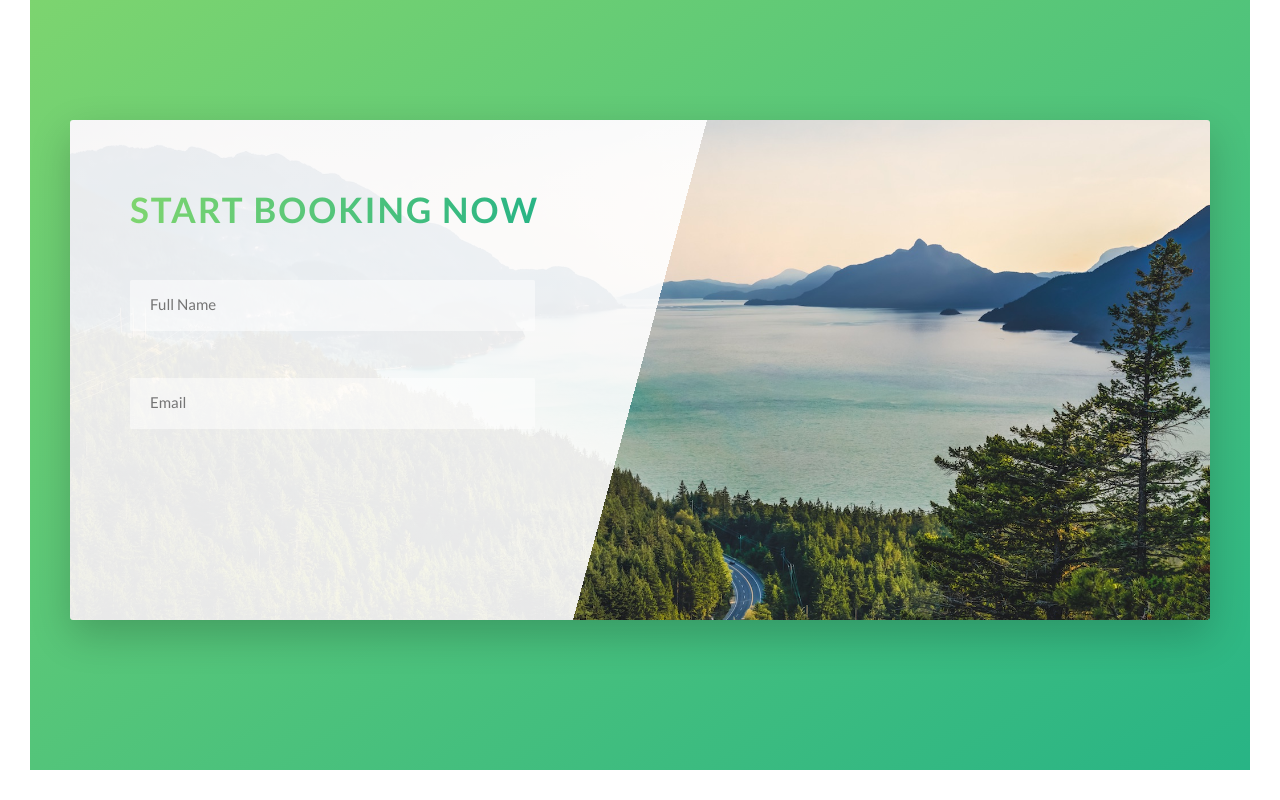
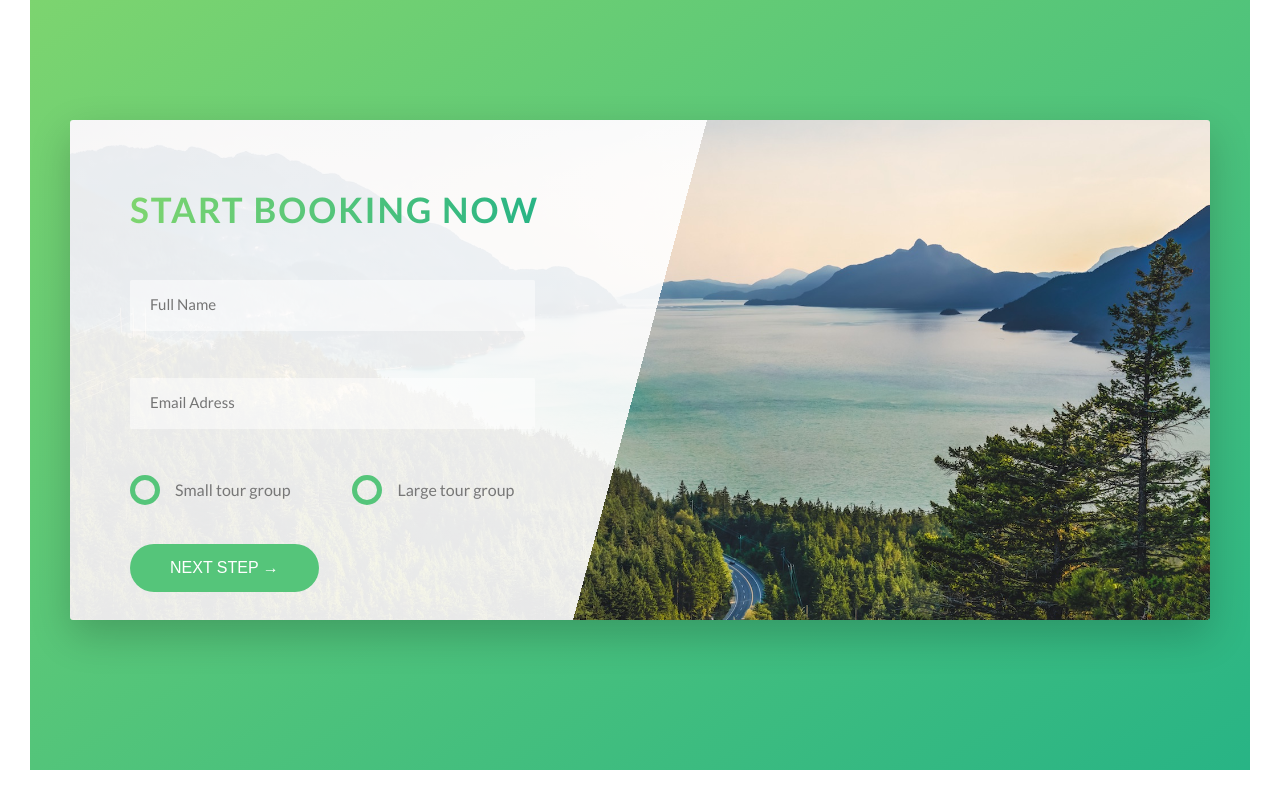
Before and after one commit to DevQNguyen/natour-css-jonas, a website: page index.html in a window 1280 px wide. Shown: the part 4453-5253 px from the top of the page. Drawn offline with Linux system fonts and the light colour scheme.

Commit message:
Completed #47, custom radio buttons, submit button

```diff
--- a/index.html
+++ b/index.html
@@ -287,17 +287,41 @@
                             </div>
                             <div class="form__group">
                                 <input type="text" class="form__input" placeholder="Full Name" id="name" required>
-                                <label for="name" class="form__label">Full name</label>
+                                <label for="name" class="form__label">Full Name</label>
                             </div>
                             <div class="form__group">
-                                <input type="email" class="form__input" placeholder="Email" id="email" required>
-                                <label for="email" class="form__label">Email address</label>
+                                <input type="email" class="form__input" placeholder="Email Adress" id="email" required>
+                                <label for="email" class="form__label">Email Address</label>
                             </div>
+
+                            <div class="form__group u-margin-bottom-med">
+                                <div class="form__radio-group">
+                                    <input type="radio" class="form__radio-input" id="small" name="size">
+                                    <label for="small" class="form__radio-label">
+                                        <span class="form__radio-button"></span>
+                                        Small tour group
+                                    </label>
+                                </div>
+                                <div class="form__radio-group">
+                                    <input type="radio" class="form__radio-input" id="large" name="size">
+                                    <label for="large" class="form__radio-label">
+                                        <span class="form__radio-button"></span>
+                                        Large tour group
+                                    </label>
+                                </div>
+                            </div>
+
+                            <div class="form__group">
+                                <button class="btn btn--green">Next step &rarr;</button>
+                            </div>
+
                         </form>
                     </div>
                 </div>
             </div>
         </section>
+
+
 
 
     </main>
--- a/sass/base/_utilities.scss
+++ b/sass/base/_utilities.scss
@@ -1,8 +1,8 @@
-.u-center-text {text-align: center;}
+.u-center-text {text-align: center !important;}
 
-.u-margin-bottom-small {margin-bottom: 1.5rem;}
-.u-margin-bottom-med {margin-bottom: 4rem;}
-.u-margin-bottom-big {margin-bottom: 8rem;}
+.u-margin-bottom-small {margin-bottom: 1.5rem !important;}
+.u-margin-bottom-med {margin-bottom: 4rem !important;}
+.u-margin-bottom-big {margin-bottom: 8rem !important;}
 
-.u-margin-top-big {margin-top: 8rem;}
-.u-margin-top-huge {margin-top: 10rem;}
+.u-margin-top-big {margin-top: 8rem !important;}
+.u-margin-top-huge {margin-top: 10rem !important;}
--- a/sass/components/_button.scss
+++ b/sass/components/_button.scss
@@ -1,4 +1,5 @@
 .btn {
+  &,
   &:link,
   &:visited {
     text-transform: uppercase;
@@ -9,6 +10,10 @@
     transition: all .2s;
     position: relative;
     font-size: $default-font-size;
+
+    // Change for <button> element
+    border: none;
+    cursor: pointer;
   }
 
   &:hover {
@@ -22,7 +27,9 @@
   }
 
   /*---Related to initial :link state---*/
-  &:active {
+  &:active,
+  &:focus {
+    outline: none;
     transform: translateY(-1px);
     box-shadow: 0 .5rem 1rem rgba($color-black, 0.2);
   }
--- a/sass/components/_form.scss
+++ b/sass/components/_form.scss
@@ -14,6 +14,7 @@
     border-bottom: 3px solid transparent;
     width: 90%;
     display: block;
+    transition: all .3s;
 
     &:focus {
       outline: none;
@@ -47,4 +48,53 @@
     transform: translateY(-4rem);
   }
 
+  &__radio-group {
+    width: 49%;
+    display: inline-block;
+
+  }
+
+  &__radio-input {
+    display: none;
+  }
+
+  &__radio-label {
+    font-size: $default-font-size;
+    cursor: pointer;
+    position: relative;
+    padding-left: 4.5rem;
+
+  }
+
+  &__radio-button {
+    height: 3rem;
+    width: 3rem;
+    border: 5px solid $color-primary;
+    border-radius: 50%;
+    display: inline-block;
+    position: absolute;
+    left: 0;
+    top: -.5rem;
+
+    &::after {
+      content: "";
+      display: block;
+      height: 1.3rem;
+      width: 1.3rem;
+      border-radius: 50%;
+      position: absolute;
+      top: 50%;
+      left: 50%;
+      transform: translate(-50%, -50%);
+      background-color: $color-primary;
+      opacity: 0;
+      transition: opacity .2s;
+    }
+  }
+
+  // selecting radio-button after pseudo element when radio button is checked
+  &__radio-input:checked ~ &__radio-label &__radio-button::after {
+    opacity: 1;
+  }
+
 }
```
Also changed, not shown: css/style.css.
